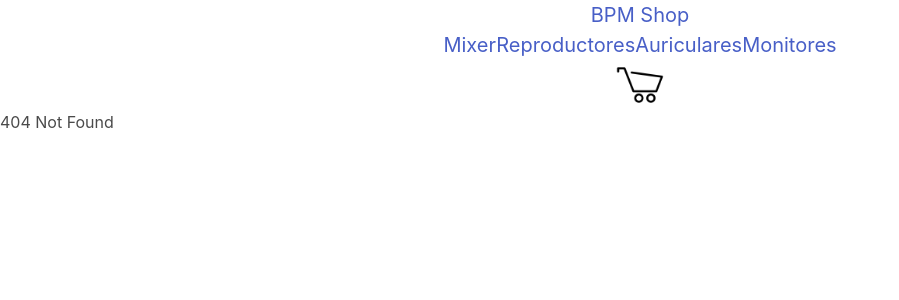
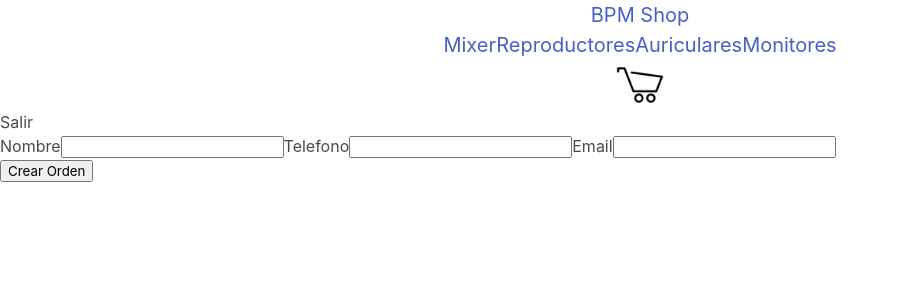
Before and after one commit to JoaquinCabreraR/PreEntrega2-ReactJS---CABRERA-JOAQUIN, a React (Create React App) app: page /checkout in a window 1280 px wide. Before the commit this address had no page. Shown: the top 300 px of the page, without its empty margins (0-899 px from the left). Built offline with nearby package versions, Linux system fonts and the light colour scheme.

Commit message:
Modificaciones finales. ERROR NUMERO DE ORDEN. FALTA CSS.

```diff
--- a/src/App.js
+++ b/src/App.js
@@ -5,6 +5,7 @@
 import { BrowserRouter, Routes, Route } from "react-router-dom";
 import { CartProvider } from "./componentes/Context/cartContext.js";
 import Cart from "./componentes/Cart/cart.js";
+import Checkout from "./componentes/CheckOut/checkOut.js";
 
 
 function App(){
@@ -14,10 +15,11 @@
                 <CartProvider>
                     <NavBar/>
                     <Routes>
-                        <Route path="/" element={<ItemListContainer/>} />
+                        <Route path="/" element={<ItemListContainer/>}/>
                         <Route path="/category/:categoryId" element={<ItemListContainer/>}/>
-                        <Route path="/item/:itemId" element={<ItemDetailContainer/>} />
+                        <Route path="/item/:itemId" element={<ItemDetailContainer/>}/>
                         <Route path="/cart" element={<Cart/>}/>
+                        <Route path='/checkout' element={<Checkout />}/>
                         <Route path="*" element={<h1>404 Not Found</h1>}/>
                     </Routes>
                 </CartProvider>
--- a/src/componentes/Cart/cart.js
+++ b/src/componentes/Cart/cart.js
@@ -19,7 +19,7 @@
     return(
         <div>
             {cart.map(p => <CartItem key={p.id}{...p}/>)}
-            <h3>Total: ${total}</h3>
+            <h3>Total: ${total()}</h3>
             <button onClick={() => clearCart()}>Vaciar carrito</button>
             <Link to="/checkout">Comprar</Link>
         </div>
--- /dev/null
+++ b/src/componentes/CheckForm/checkForm.js
@@ -0,0 +1,51 @@
+import { useState } from "react";
+
+const CheckoutForm = ({ onConfirm }) => {
+    const [name, setName] = useState("")
+    const [phone, setPhone] = useState("")
+    const [email, setEmail] = useState("")
+
+    const handleConfirm = (event) => {
+        event.preventDefault()
+        const userData = {
+            name, phone, email
+        }
+        onConfirm(userData)
+    }
+
+    return (
+        <div>
+            <form onSubmit={handleConfirm}>
+                <label>
+                    Nombre
+                    <input
+                        type="text"
+                        value={name}
+                        onChange={({ target }) => setName(target.value)}
+                    />
+                </label>
+                <label>
+                    Telefono
+                    <input
+                        type="text"
+                        value={phone}
+                        onChange={({ target }) => setPhone(target.value)}
+                    />
+                </label>
+                <label>
+                    Email
+                    <input
+                        type="text"
+                        value={email}
+                        onChange={({ target }) => setEmail(target.value)}
+                    />
+                </label>
+                <div>
+                    <button type="submit">Crear Orden</button>
+                </div>
+            </form>
+        </div>
+    )
+}
+
+export default CheckoutForm;
--- /dev/null
+++ b/src/componentes/CheckOut/checkOut.js
@@ -0,0 +1,77 @@
+import { useContext, useState } from "react";
+import { db } from "../../config/firebase";
+import { CartContext } from "../Context/cartContext";
+import { Timestamp, addDoc, collection, getDocs, query, where, writeBatch, documentId } from "firebase/firestore";
+import CheckoutForm from "../CheckForm/checkForm";
+
+const Checkout = () => {
+    const [loading, setLoading] = useState(false)
+    const [orderId, setOrderId] = useState("")
+    const { cart, total, clearCart } = useContext(CartContext)
+
+    const createOrder = async ({ name, phone, email }) => {
+        setLoading(true)
+
+        try {
+            const objOrder = {
+                buyer: {
+                    name, phone, email
+                },
+                items: cart,
+                total: total,
+                date: Timestamp.fromDate(new Date())
+            }
+            const batch = writeBatch(db)
+            const outOfStock = []
+            const ids = cart.map(prod => prod.id)
+            const productsRef = collection(db, "productos")
+            const productsAddedFromFirestore = await getDocs(query(productsRef, where(documentId(), 'in', ids)))
+            const { docs } = productsAddedFromFirestore
+
+            docs.forEach(doc => {
+                const dataDoc = doc.data()
+                const stockDb = dataDoc.stock
+
+                const productosAddedToCart = cart.find(prod => prod.id === doc.id)
+                const prodQuantity = productosAddedToCart?.quantity
+
+                if (stockDb >= prodQuantity) {
+                    batch.update(doc.ref, { stock: stockDb - prodQuantity })
+                } else {
+                    outOfStock.push({ id: doc.id, ...dataDoc })
+                }
+            })
+            if (outOfStock.length === 0) {
+                await batch.commit()
+                const orderRef = collection(db, "orders")
+                const orderAdded = await addDoc(orderRef, objOrder)
+
+                setOrderId(orderAdded.id)
+                clearCart()
+            } else {
+                console.error("Sin stock")
+            }
+        } catch (error) {
+            console.log(error)
+        } finally {
+            setLoading(false)
+        }
+    }
+
+    if (loading) {
+        return <h1>Se esta generando su orden...</h1>
+    }
+
+    if (orderId) {
+        return <h1>Orden: {orderId}</h1>
+    }
+
+    return (
+        <div>
+            <h1>Salir</h1>
+            <CheckoutForm onConfirm={createOrder} />
+        </div>
+    )
+}
+
+export default Checkout;
--- a/src/componentes/Context/cartContext.js
+++ b/src/componentes/Context/cartContext.js
@@ -30,7 +30,11 @@
         return cart.some(prod => prod.id === itemId)
     }
 
+    const total = () => {
+        return cart.reduce((prev, act) => prev + act.quantity * act.price, 0);
+    }
+
     return (
-        <CartContext.Provider value={{cart, addItem, removeItem, clearCart}}>{children}</CartContext.Provider>
+        <CartContext.Provider value={{cart, addItem, removeItem, clearCart, isInCart, total}}>{children}</CartContext.Provider>
     )
 }
```
